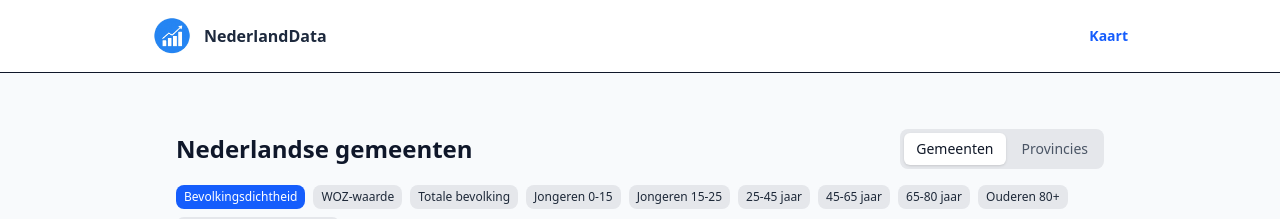
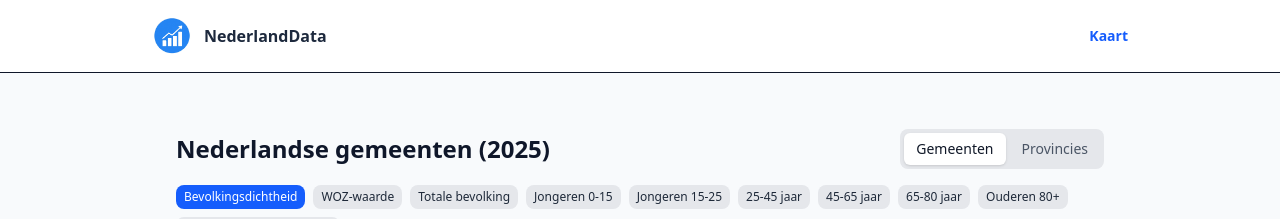
Before and after one commit to nederlanddata/test, a Next.js app: page / in a window 1280 px wide. Shown: the top 219 px of the page. Built offline with nearby package versions, Linux system fonts and the light colour scheme.

Commit message:
Update page.tsx

```diff
--- a/app/page.tsx
+++ b/app/page.tsx
@@ -598,8 +598,8 @@ export default function KaartPage() {
         <h1 className="text-2xl font-bold">
           Nederlandse{' '}
           {modus === 'gemeenten'
-            ? 'gemeenten'
-            : 'provincies'}
+            ? 'gemeenten (2025)'
+            : 'provincies (2025)'}
         </h1>
 
         <div className="flex items-center gap-3">
```
